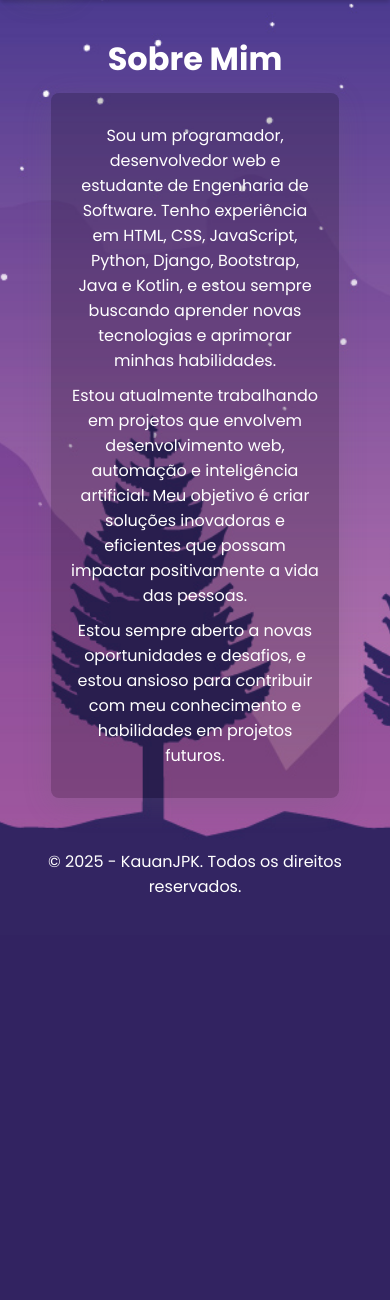
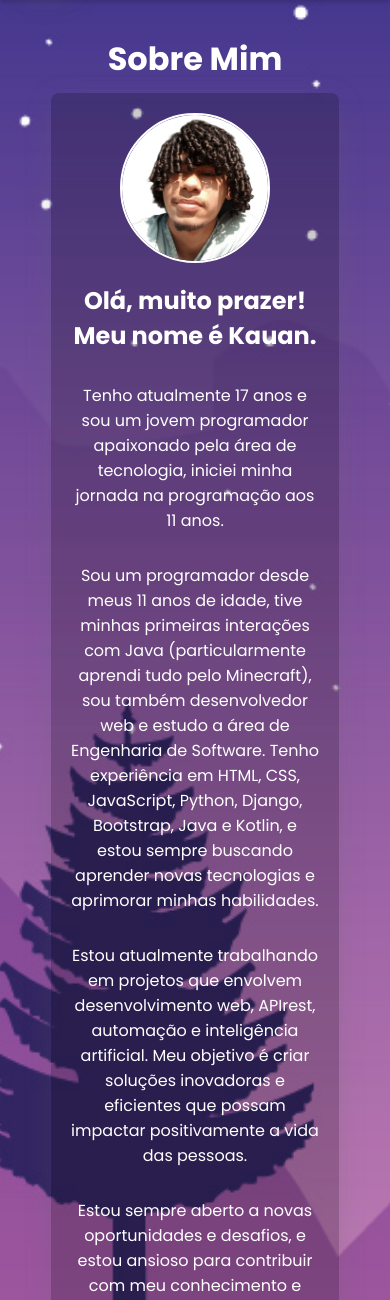
Before and after one commit to KauanJPK/Site-De-Projetos, a Django app: page /sobre/ in a window 390 px wide. Shown: the part 80-1380 px from the top of the page. Before the commit the page ends 973 px from the top, so only its background shows below. Run offline with Django 5.2, Linux system fonts and the light colour scheme.

Commit message:
Site 1.2.2 - Complementação da aba "Sobre"

```diff
--- a/assets/default/css/default.css
+++ b/assets/default/css/default.css
@@ -150,6 +150,9 @@ footer {
 }
 
 .descricao-container {
+  display: flex;
+    align-items: flex-start;
+    gap: 20px;
   background-color: rgba(0, 0, 0, 0.2);
   padding: 20px;
   border-radius: 8px;
@@ -248,3 +251,16 @@ h3[class="hpauthor"] {
     background: none;
   }
 }
+@media (max-width: 600px) {
+    .descricao-container {
+        flex-direction: column;
+        align-items: center;
+        text-align: center;
+        gap: 10px;
+    }
+
+    .foto-perfil {
+        width: 60px;
+        height: 60px;
+    }
+  }
--- a/assets/sobre/css/style.css
+++ b/assets/sobre/css/style.css
@@ -0,0 +1,7 @@
+.foto-perfil {
+    width: 150px;
+    height: 150px;
+    border-radius: 50%;
+    object-fit: cover;
+    border: 2px solid white;
+}
--- a/sobre/templates/sobre.html
+++ b/sobre/templates/sobre.html
@@ -5,6 +5,7 @@
     <meta charset="UTF-8">
     <meta name="viewport" content="width=device-width, initial-scale=1.0">
     <link rel="stylesheet" href="{% static 'default/css/default.css' %}" />
+    <link rel="stylesheet" href="{% static 'sobre/css/style.css' %}" />
     <link rel="icon" type="image/png" href="{% static 'default/img/star.png' %}">
     <title>Sobre</title>
 </head>
@@ -30,9 +31,12 @@
 <main>
   <h1 class="hptitle">Sobre Mim</h1>
   <div class="descricao-container">
-    <p class="descricao"> Sou um programador, desenvolvedor web e estudante de Engenharia de Software. Tenho experiência em HTML, CSS, JavaScript, Python, Django, Bootstrap, Java e Kotlin, e estou sempre buscando aprender novas tecnologias e aprimorar minhas habilidades.</p>
-    <p class="descricao"> Estou atualmente trabalhando em projetos que envolvem desenvolvimento web, automação e inteligência artificial. Meu objetivo é criar soluções inovadoras e eficientes que possam impactar positivamente a vida das pessoas.</p>
-    <p class="descricao"> Estou sempre aberto a novas oportunidades e desafios, e estou ansioso para contribuir com meu conhecimento e habilidades em projetos futuros.</p>
+    <img class="foto-perfil" src="{% static 'sobre/img/foto-perfil.jpeg' %}" alt="Foto de KauanJPK">
+    <h2 class="hpsubtitle">Olá, muito prazer! Meu nome é <strong>Kauan.</strong></h2>
+    <p  class="descricao">Tenho atualmente 17 anos e sou um jovem programador apaixonado pela área de tecnologia, iniciei minha jornada na programação aos 11 anos.</p>
+    <p class="descricao">Sou um programador desde meus 11 anos de idade, tive minhas primeiras interações com Java (particularmente aprendi tudo pelo Minecraft), sou também desenvolvedor web e estudo a área de Engenharia de Software. Tenho experiência em HTML, CSS, JavaScript, Python, Django, Bootstrap, Java e Kotlin, e estou sempre buscando aprender novas tecnologias e aprimorar minhas habilidades.</p>
+    <p class="descricao">Estou atualmente trabalhando em projetos que envolvem desenvolvimento web, APIrest, automação e inteligência artificial. Meu objetivo é criar soluções inovadoras e eficientes que possam impactar positivamente a vida das pessoas.</p>
+    <p class="descricao">Estou sempre aberto a novas oportunidades e desafios, e estou ansioso para contribuir com meu conhecimento e habilidades em projetos futuros.</p>
   </div>
 </main>
 <footer>
```
Also changed, not shown: assets/sobre/img/foto-perfil.jpeg (added), 3 other files.
